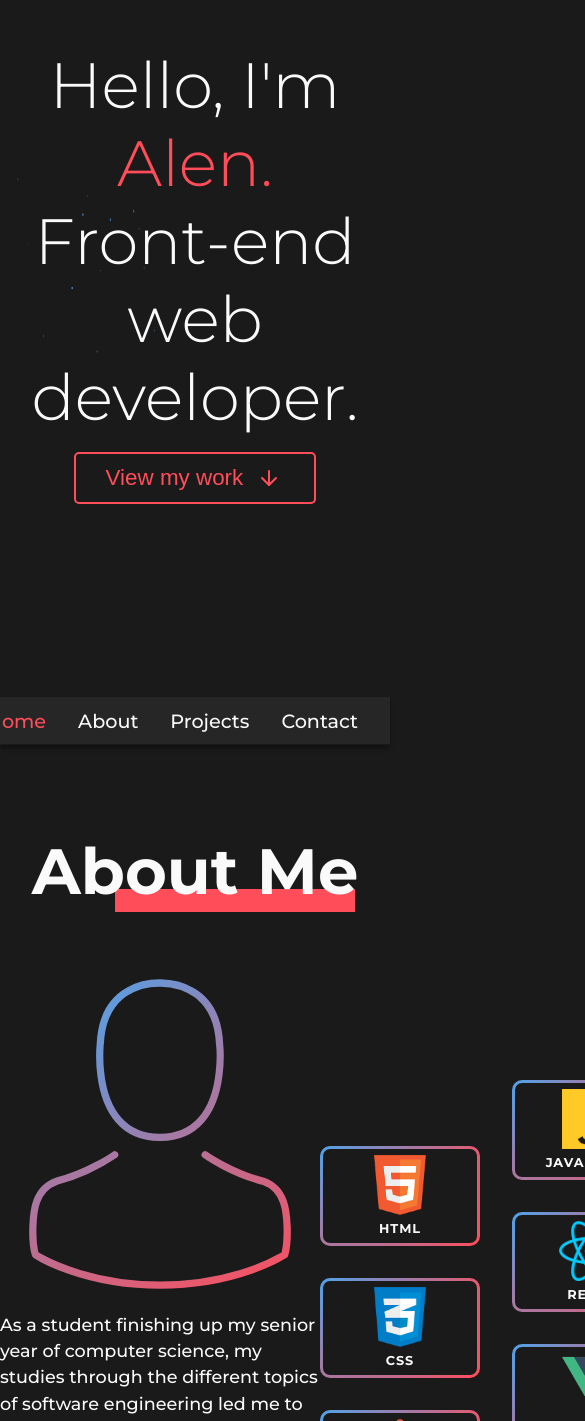
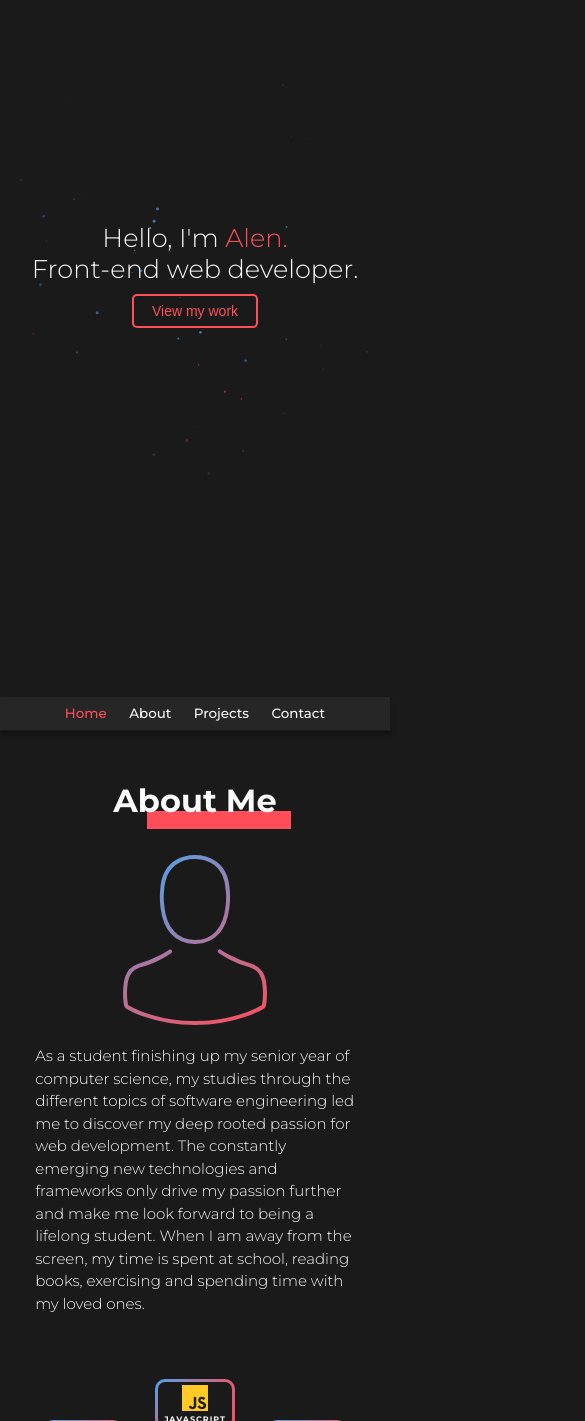
Before and after one commit to agracanin/portfolio-site, a Vue app: page / in a window 390 px wide. Shown: the part 147-1568 px from the top of the page, 585 px wide, since content can reach past the window. Built offline with nearby package versions, Linux system fonts and the light colour scheme.

Commit message:
mobile view mostly complete

```diff
--- a/src/components/About.vue
+++ b/src/components/About.vue
@@ -111,7 +111,6 @@
     display: flex;
     justify-content: space-around;
     width: 100%;
-    padding-top: 4em;
 }
 
 .profile {
@@ -171,4 +170,30 @@
     height: 60px;
     width: auto;
 }
+
+@media(max-width: 650px) {
+    .skill-item {
+        height: 50px;
+        width: 80px;
+        font-size: 0.5em;
+    }
+
+    .skill-png {
+        height: 26px;
+    }
+
+    .profile {
+        width: 100%
+    }
+
+    .profile-text {
+        font-weight: 100;
+        padding: 0 2em;
+    }
+
+    .profile-picture {
+        height: 13em;
+        padding-top: 2em
+    }
+}
 </style>
--- a/src/components/BackgroundCanvas.vue
+++ b/src/components/BackgroundCanvas.vue
@@ -217,6 +217,7 @@ const canvasDotsBg = function () {
     position: fixed;
     top: 0;
     width: 100%;
+    max-width: 100vw;
     background-color: royalblue;
 }
 
--- a/src/components/Contact.vue
+++ b/src/components/Contact.vue
@@ -68,4 +68,26 @@ textarea {
 .submit-btn:hover {
     box-shadow: inset 0 -100px 0 -1px #ff4d5a;
 }
+
+@media (max-width: 650px) {
+
+    .contact {
+        min-height: fit-content;
+        padding-bottom: 2em;
+    }
+
+    .contact-bio,
+    .contact-form {
+        width: 300px;
+        font-size: 15px;
+    }
+
+    .contact-form {
+        gap: 1em;
+    }
+
+    .contact-bio {
+        margin: 1.5em 0 1.5em 0;
+    }
+}
 </style>
--- a/src/components/Navbar.vue
+++ b/src/components/Navbar.vue
@@ -74,4 +74,22 @@ a {
     text-decoration: none;
     color: inherit;
 }
+
+
+@media (max-width: 840px) {
+    .nav-bar {
+        justify-content: center;
+        font-size: 0.8em;
+    }
+
+    .navigation {
+        padding-right: 0;
+    }
+}
+
+@media(max-width: 650px) {
+    .nav-bar {
+        font-size: 0.7em;
+    }
+}
 </style>
--- a/src/components/Projects.vue
+++ b/src/components/Projects.vue
@@ -4,7 +4,7 @@
 <template>
     <section class="projects" id="projects">
         <h2>Projects</h2>
-        <div class="project-container">
+        <div class="project-container project-left">
             <div class="project-display">
                 <h1>PLACEHOLDER</h1>
             </div>
@@ -17,8 +17,8 @@
                 </div>
             </div>
         </div>
-        <div class="project-container">
-            <div class="project-details details-left">
+        <div class="project-container project-right">
+            <div class="project-details">
                 <h3 class="project-title">Weather App</h3>
                 <p class="project-desc">Built a Weather App using OpenWeather API with asynchronous JavaScript</p>
                 <div class="project-buttons">
@@ -45,27 +45,44 @@ section>h2 {
 .project-container {
     width: 100%;
     display: flex;
-    padding: 0 5em;
 }
 
 .project-details {
     display: flex;
     flex-direction: column;
-    gap: 1em;
-    padding-left: 1em;
-    width: 30vw;
-    margin-top: 5em;
+    gap: 0.5em;
+    width: 25%;
+    justify-content: center;
+}
 
+.project-title {
+    font-size: 2em;
 }
 
 .project-display {
     height: 80vh;
-    width: 60vw;
-    margin-left: 1em;
+    width: 75%;
     background-color: rgba(46, 46, 46, 0.1);
     display: flex;
     align-items: center;
     justify-content: center;
+}
+
+.project-left {
+    padding-left: 6em
+}
+
+.project-left>.project-details {
+    transform: translateX(-25%);
+}
+
+
+.project-right {
+    padding-right: 6em;
+}
+
+.project-right>.project-details {
+    transform: translateX(50%);
 }
 
 .project-buttons {
@@ -91,13 +108,39 @@ section>h2 {
     box-shadow: inset 0 -100px 0 -1px #ff4d5a;
 }
 
-.project-desc {
-    padding-right: 5em;
-}
-
 .project-img {
     width: 90%;
     height: 90%;
     object-fit: cover;
 }
+
+
+@media(max-width: 650px) {
+    .project-display {
+        width: 65%;
+        height: 30vh;
+    }
+
+    .project-display>h1 {
+        display: none;
+    }
+
+    .project-details {
+        width: 35%;
+    }
+
+    .project-title {
+        font-size: 1.2em;
+    }
+
+    .project-desc {
+        font-weight: 500;
+    }
+}
+
+@media (max-width: 840px) {
+    .project-container {
+        padding: 0;
+    }
+}
 </style>
--- a/src/style.css
+++ b/src/style.css
@@ -23,7 +23,6 @@ body {
 
 section>h2 {
   font-size: 4em;
-  padding-top: 1em;
   font-weight: 900;
   position: relative;
   z-index: 9999;
@@ -37,6 +36,7 @@ section {
   align-items: center;
   justify-content: center;
   position: relative;
+  padding-top: 2em;
 }
 
 section>h2:before {
@@ -50,3 +50,51 @@ section>h2:before {
   top: 5rem;
   z-index: -1;
 }
+
+@media (max-width: 840px) {
+  .hero {
+    font-size: 0.8em;
+  }
+}
+
+@media(max-width: 650px) {
+  .hero {
+    font-size: 0.4em;
+  }
+
+  .hero>a {
+    font-size: 10px;
+  }
+
+  .feather-arrow-down {
+    display: none;
+  }
+
+  section>h2 {
+    font-size: 2em;
+    text-align: center;
+  }
+
+  section>h2:before {
+    border-bottom: 18px solid #ff4d5a;
+    width: 9rem;
+    left: 1.5rem;
+    top: 3rem;
+  }
+
+  p {
+    font-size: 15px;
+  }
+}
+
+
+
+@media (max-width: 1200px) {
+  .about-content {
+    flex-direction: column;
+    justify-content: start;
+    align-items: center;
+    gap: 4em;
+    padding-bottom: 4em;
+  }
+}
```
